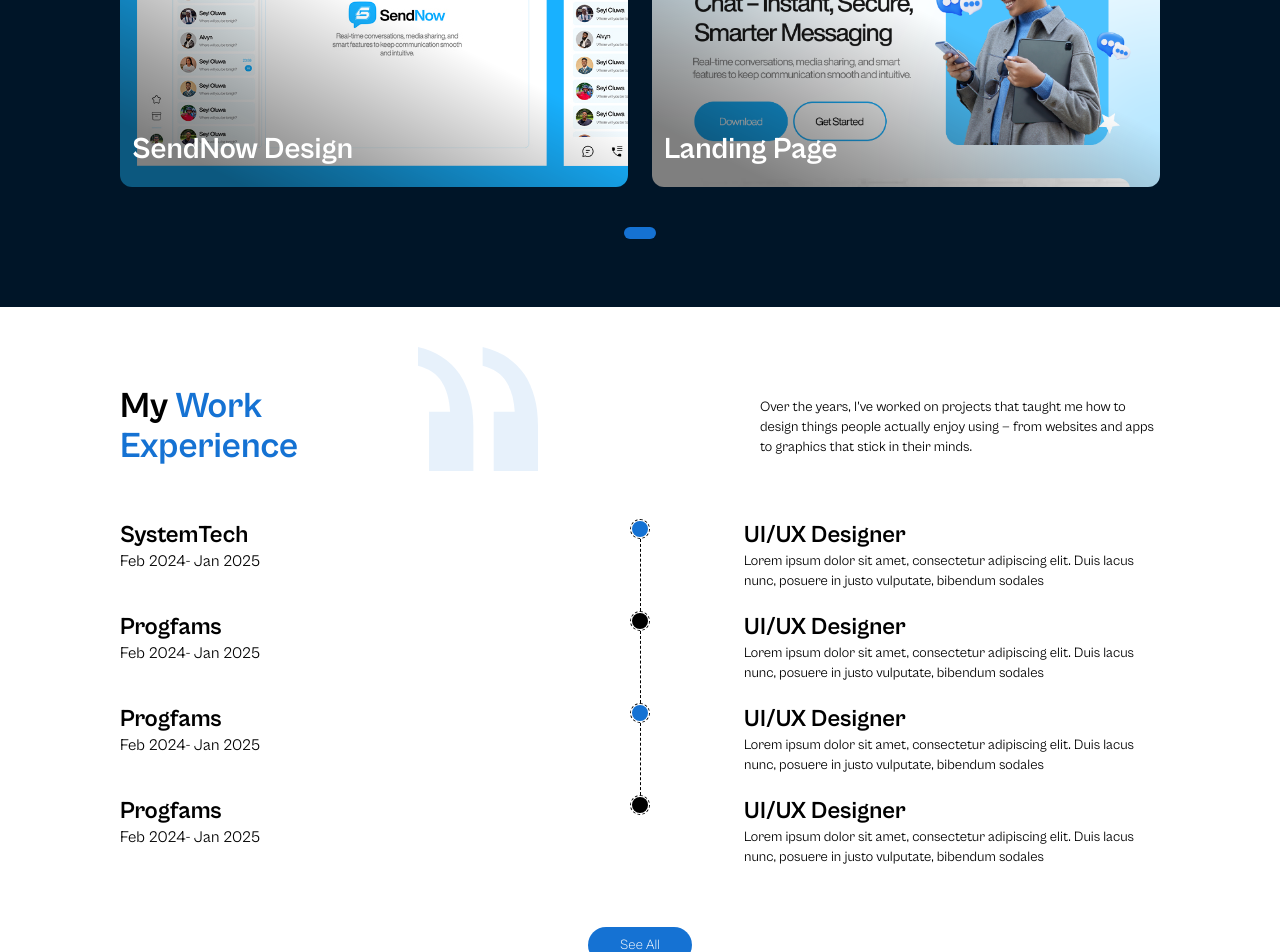
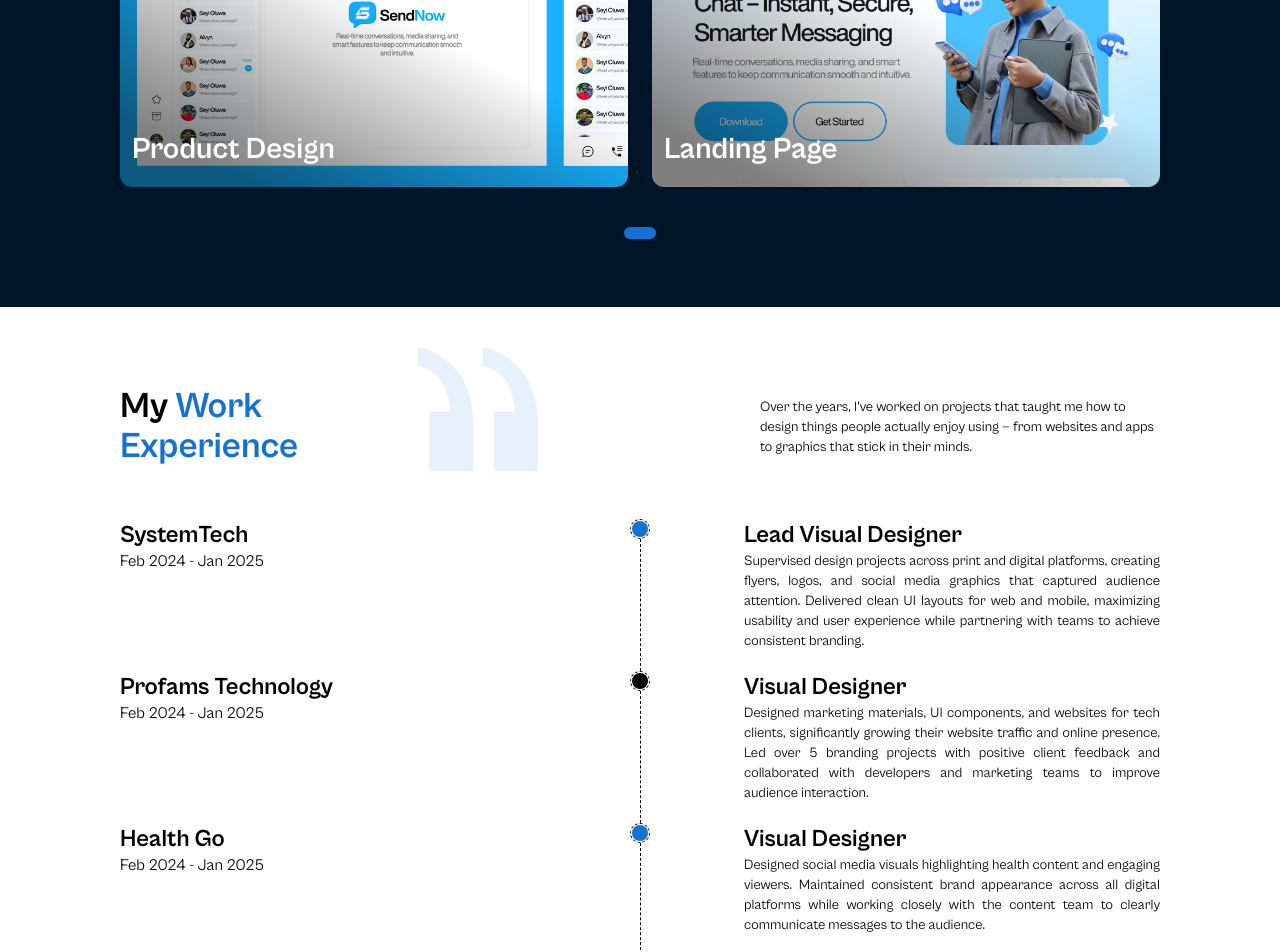
Before and after one commit to EmmanuelAyomide1/solo-portfolio, a React (Vite) app: page / in a window 1280 px wide. Shown: the part 2720-3672 px from the top of the page. Built offline with nearby package versions, Linux system fonts and the light colour scheme; a web font is replaced by a local one.

Commit message:
ft(functionalities): consumed real data

```diff
--- /dev/null
+++ b/src/data.js
@@ -0,0 +1,59 @@
+const experiences = [
+  {
+    companyName: "SystemTech",
+    duration: "Feb 2024 - Jan 2025",
+    jobTitle: "Lead Visual Designer",
+    jobDescription:
+      "Supervised design projects across print and digital platforms, creating flyers, logos, and social media graphics that captured audience attention. Delivered clean UI layouts for web and mobile, maximizing usability and user experience while partnering with teams to achieve consistent branding.",
+  },
+  {
+    companyName: "Profams Technology",
+    duration: "Feb 2024 - Jan 2025",
+    jobTitle: "Visual Designer",
+    jobDescription:
+      "Designed marketing materials, UI components, and websites for tech clients, significantly growing their website traffic and online presence. Led over 5 branding projects with positive client feedback and collaborated with developers and marketing teams to improve audience interaction.",
+  },
+  {
+    companyName: "Health Go",
+    duration: "Feb 2024 - Jan 2025",
+    jobTitle: "Visual Designer",
+    jobDescription:
+      "Designed social media visuals highlighting health content and engaging viewers. Maintained consistent brand appearance across all digital platforms while working closely with the content team to clearly communicate messages to the audience.",
+  },
+  {
+    companyName: "Travel Huge",
+    duration: "Feb 2024 - Jan 2025",
+    jobTitle: "Lead Graphic Designer",
+    jobDescription:
+      "Created creative and digital solutions that grew social media followings by 30% and improved brand visibility through strategic visual design and brand development.",
+  },
+];
+
+const projects = [
+  {
+    text: "Flyer Design",
+    image: "assets/portfolio1.png",
+    description:
+      "Vibrant event flyer design for Adeleke University KLEOS Graduating Class '25 Jersey Festival. Features bold typography, dynamic geometric patterns, and energetic color palette designed to capture attention and drive event attendance.",
+  },
+  {
+    text: "Web Design",
+    image: "assets/portfolio2.png",
+    description:
+      "Modern e-commerce website design featuring intuitive navigation, category browsing, and promotional banners. Clean interface showcasing 'Unbeatable Deals, Endless Choices' with product displays and user-friendly shopping experience optimized for conversions.",
+  },
+  {
+    text: "Product Design",
+    image: "assets/portfolio3.png",
+    description:
+      "Sleek UI design for SendNow chat application featuring a clean chat interface, contact list sidebar, and intuitive messaging system. Focused on delivering instant, secure communication with modern design principles and smooth user interactions.",
+  },
+  {
+    text: "Landing Page",
+    image: "assets/portfolio4.png",
+    description:
+      "Engaging landing page design introducing SendNow's instant and secure chat platform. Features compelling hero section, clear value proposition, and modern glassmorphism effects that capture attention while communicating the product's core benefits effectively.",
+  },
+];
+
+export { experiences, projects };
--- a/src/sections/experience/ExpItem.jsx
+++ b/src/sections/experience/ExpItem.jsx
@@ -19,7 +19,9 @@ function ExpItem({ job }) {
         <p className="text-xl font-semibold md:text-2xl md:font-bold">
           {jobTitle}
         </p>
-        <p className="pb-5 text-[10px] md:text-sm">{jobDescription}</p>
+        <p className="pb-5 text-justify text-[10px] md:text-sm">
+          {jobDescription}
+        </p>
       </div>
     </div>
   );
--- a/src/sections/experience/ExpList.jsx
+++ b/src/sections/experience/ExpList.jsx
@@ -1,44 +1,12 @@
 import ExpItem from "./ExpItem";
+import { experiences } from "../../data";
 
 function ExpList() {
   return (
     <div className="group flex flex-col items-center">
-      <ExpItem
-        job={{
-          companyName: "SystemTech",
-          duration: "Feb 2024- Jan 2025",
-          jobTitle: "UI/UX Designer",
-          jobDescription:
-            "Lorem ipsum dolor sit amet, consectetur adipiscing elit. Duis lacus nunc, posuere in justo vulputate, bibendum sodales",
-        }}
-      />
-      <ExpItem
-        job={{
-          companyName: "Progfams",
-          duration: "Feb 2024- Jan 2025",
-          jobTitle: "UI/UX Designer",
-          jobDescription:
-            "Lorem ipsum dolor sit amet, consectetur adipiscing elit. Duis lacus nunc, posuere in justo vulputate, bibendum sodales",
-        }}
-      />
-      <ExpItem
-        job={{
-          companyName: "Progfams",
-          duration: "Feb 2024- Jan 2025",
-          jobTitle: "UI/UX Designer",
-          jobDescription:
-            "Lorem ipsum dolor sit amet, consectetur adipiscing elit. Duis lacus nunc, posuere in justo vulputate, bibendum sodales",
-        }}
-      />
-      <ExpItem
-        job={{
-          companyName: "Progfams",
-          duration: "Feb 2024- Jan 2025",
-          jobTitle: "UI/UX Designer",
-          jobDescription:
-            "Lorem ipsum dolor sit amet, consectetur adipiscing elit. Duis lacus nunc, posuere in justo vulputate, bibendum sodales",
-        }}
-      />
+      {experiences.map((exp, index) => (
+        <ExpItem key={index} job={exp} />
+      ))}
     </div>
   );
 }
--- a/src/sections/portfolio/PortfolioGrid.jsx
+++ b/src/sections/portfolio/PortfolioGrid.jsx
@@ -1,9 +1,10 @@
 import PortfolioItem from "./PortfolioItem";
+import { projects } from "../../data";
 
 function PortfolioGrid() {
   return (
     <div className="grid w-full gap-6 md:grid-cols-2 md:space-y-0">
-      <PortfolioItem
+      {/* <PortfolioItem
         text="Flyer Design"
         bgStyle={
           "bg-[linear-gradient(207deg,rgba(0,0,0,0)_47.41%,rgba(0,0,0,0.36)_76.39%,rgba(0,0,0,0.5)_89.23%),url('assets/portfolio1.png')]"
@@ -20,13 +21,10 @@ function PortfolioGrid() {
         bgStyle={
           "bg-[linear-gradient(207deg,rgba(0,0,0,0)_47.41%,rgba(0,0,0,0.36)_76.39%,rgba(0,0,0,0.5)_89.23%),url('assets/portfolio3.png')]"
         }
-      />
-      <PortfolioItem
-        text={"Landing Page"}
-        bgStyle={
-          "bg-[linear-gradient(207deg,rgba(0,0,0,0)_47.41%,rgba(0,0,0,0.36)_76.39%,rgba(0,0,0,0.5)_89.23%),url('assets/portfolio4.png')]"
-        }
-      />
+      /> */}
+      {projects.map((project, index) => (
+        <PortfolioItem key={index} project={project} />
+      ))}
     </div>
   );
 }
--- a/src/sections/portfolio/PortfolioItem.jsx
+++ b/src/sections/portfolio/PortfolioItem.jsx
@@ -1,7 +1,11 @@
-function PortfolioItem({ text, bgStyle }) {
+function PortfolioItem({ project }) {
+  const { text, image, description } = project;
   return (
     <div
-      className={`group relative flex aspect-[3/2] w-full flex-col items-end justify-between rounded-xl bg-cover ${bgStyle ? bgStyle : ""} p-3`}
+      style={{
+        backgroundImage: `linear-gradient(207deg,rgba(0,0,0,0) 47.41%,rgba(0,0,0,0.36) 76.39%,rgba(0,0,0,0.5) 89.23%), url('src/${image}')`,
+      }}
+      className="group relative flex aspect-[3/2] w-full flex-col items-end justify-between rounded-xl bg-cover p-3"
     >
       <button className="border-primary-blue group-hover:bg-primary-blue flex h-12 w-12 rotate-45 items-center justify-center rounded-full border-2 bg-white md:h-15 md:w-15">
         <svg
@@ -29,10 +33,7 @@ function PortfolioItem({ text, bgStyle }) {
       <div className="w-full space-y-2 rounded-xl transition-all duration-300 ease-in-out group-hover:bg-[#0000004D] group-hover:p-3 group-hover:pt-5 group-hover:backdrop-blur-[12.5px]">
         <p className="text-xl font-bold text-white md:text-3xl">{text}</p>
         <p className="hidden text-sm font-light group-hover:block">
-          Lorem ipsum dolor sit, amet consectetur adipisicing elit. Reiciendis
-          perspiciatis asperiores voluptatum, ab at temporibus corporis harum
-          tempore nesciunt iure quibusdam incidunt rem quo repudiandae velit
-          explicabo. Perspiciatis, quasi fugit.
+          {description}
         </p>
       </div>
     </div>
```
